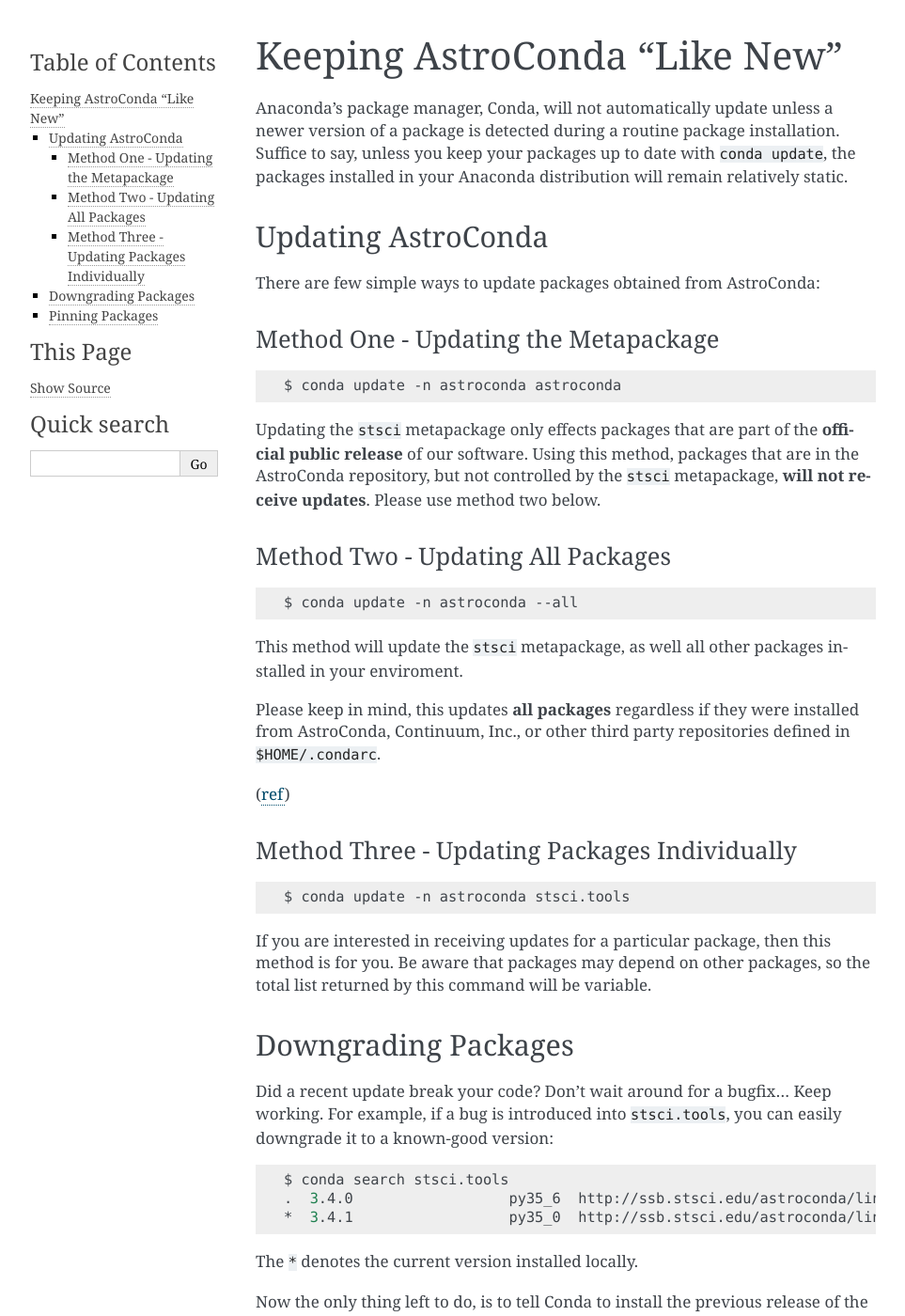
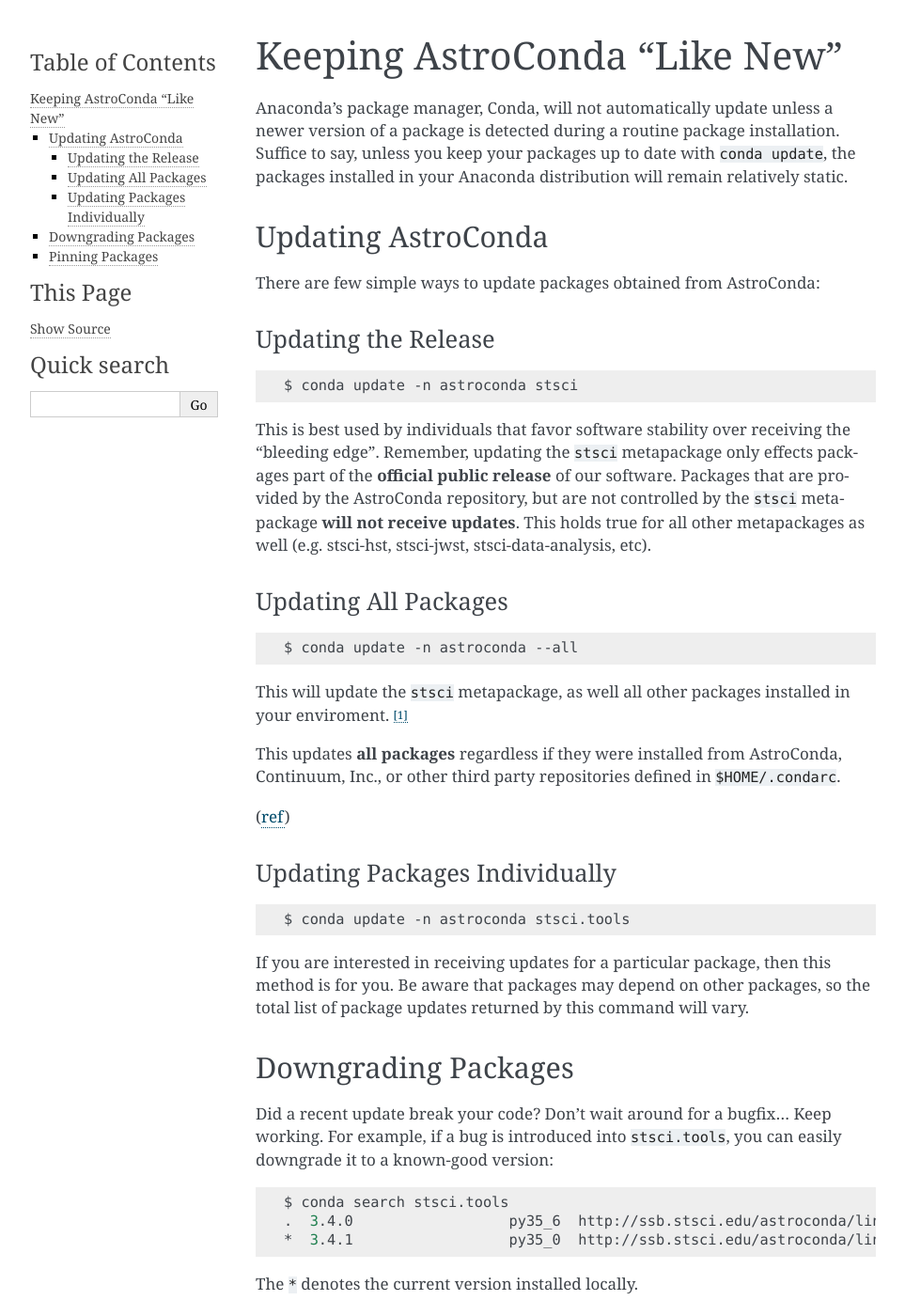
Before and after one commit to jhunkeler/astroconda, a Sphinx documentation site: the page built from source/updating.rst, in a window 1280 px wide and 1400 px high. Shown: the whole window at 94% size, without its empty margins (148-1111 px from the left). Built offline with Sphinx 7.4.7, drawn with Linux system fonts in a browser that asks for light colours; some of the changed text lies outside the part shown.

Commit message:
Clarification and rewording of update procedure. Added a footnote for STScI employees.

```diff
--- a/source/updating.rst
+++ b/source/updating.rst
@@ -11,41 +11,42 @@
 
 There are few simple ways to update packages obtained from AstroConda:
 
-Method One - Updating the Metapackage
--------------------------------------
+Updating the Release
+--------------------
 
 .. code-block:: sh
 
-    $ conda update -n astroconda astroconda
+    $ conda update -n astroconda stsci
 
-Updating the ``stsci`` metapackage only effects packages that are part of the **official public release** of our software.
-Using this method, packages that are in the AstroConda repository, but not controlled by the ``stsci`` metapackage,
-**will not receive updates**. Please use method two below.
+This is best used by individuals that favor software stability over receiving the "bleeding edge". Remember, updating the
+``stsci`` metapackage only effects packages part of the **official public release** of our software. Packages that are
+provided by the AstroConda repository, but are not controlled by the ``stsci`` metapackage **will not receive updates**.
+This holds true for all other metapackages as well (e.g. stsci-hst, stsci-jwst, stsci-data-analysis, etc).
 
-Method Two - Updating All Packages
-----------------------------------
+Updating All Packages
+---------------------
 
 .. code-block:: sh
 
     $ conda update -n astroconda --all
 
-This method will update the ``stsci`` metapackage, as well all other packages installed in your enviroment.
+This will update the ``stsci`` metapackage, as well all other packages installed in your enviroment. [1]_
 
-Please keep in mind, this updates **all packages** regardless if they were installed from AstroConda, Continuum, Inc.,
+This updates **all packages** regardless if they were installed from AstroConda, Continuum, Inc.,
 or other third party repositories defined in ``$HOME/.condarc``.
 
 (`ref <http://conda.pydata.org/docs/using/pkgs.html#package-update>`__)
 
 
-Method Three - Updating Packages Individually
----------------------------------------------
+Updating Packages Individually
+------------------------------
 
 .. code-block:: sh
 
     $ conda update -n astroconda stsci.tools
 
 If you are interested in receiving updates for a particular package, then this method is for you. Be aware that packages
-may depend on other packages, so the total list returned by this command will be variable.
+may depend on other packages, so the total list of package updates returned by this command will vary.
 
 
 Downgrading Packages
@@ -92,3 +93,8 @@
 Although this is not a permanent solution it can prove useful in a bad situation.
 
 (`ref <http://conda.pydata.org/docs/faq.html?highlight=pinning#pinning-packages>`__)
+
+
+.. rubric:: Footnotes
+
+.. [1] (STScI-Specific) "Updating All Packages" now assumes the role of "SSBX" in the AstroConda distribution model.
```
